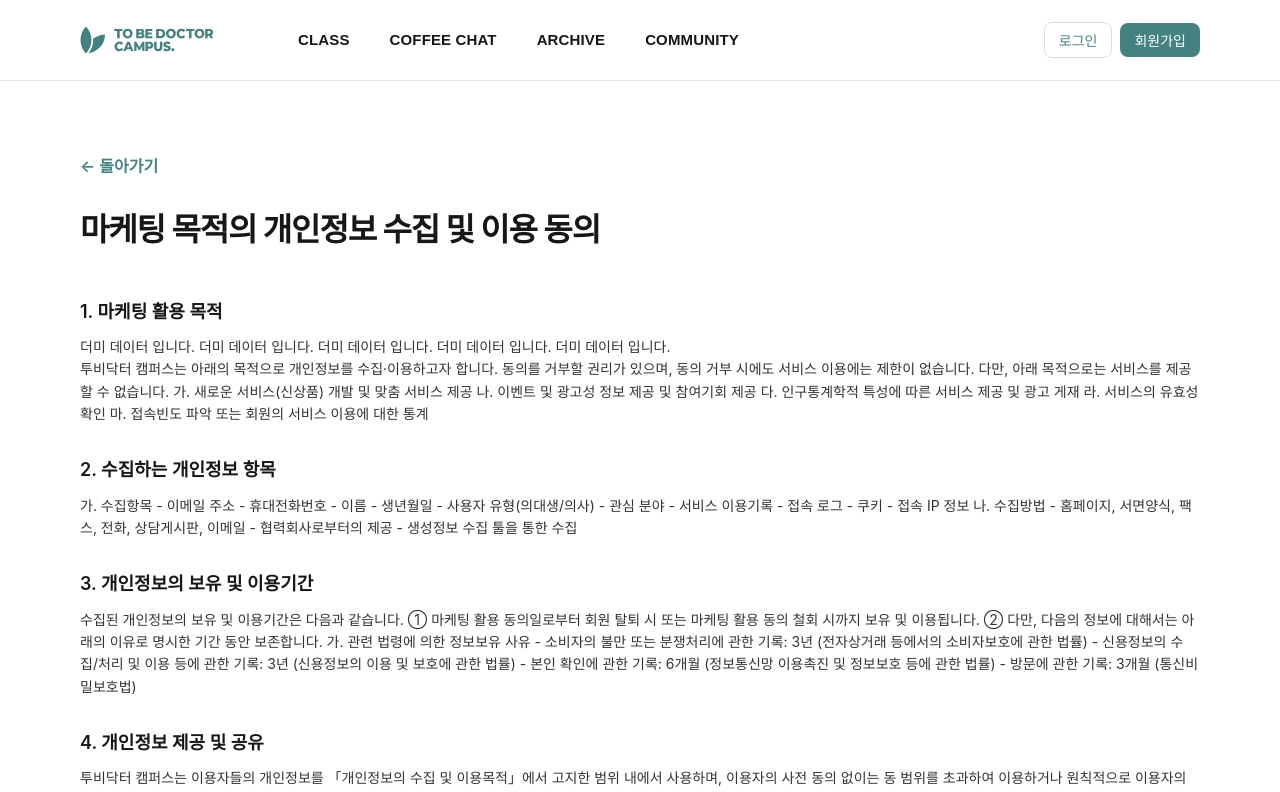
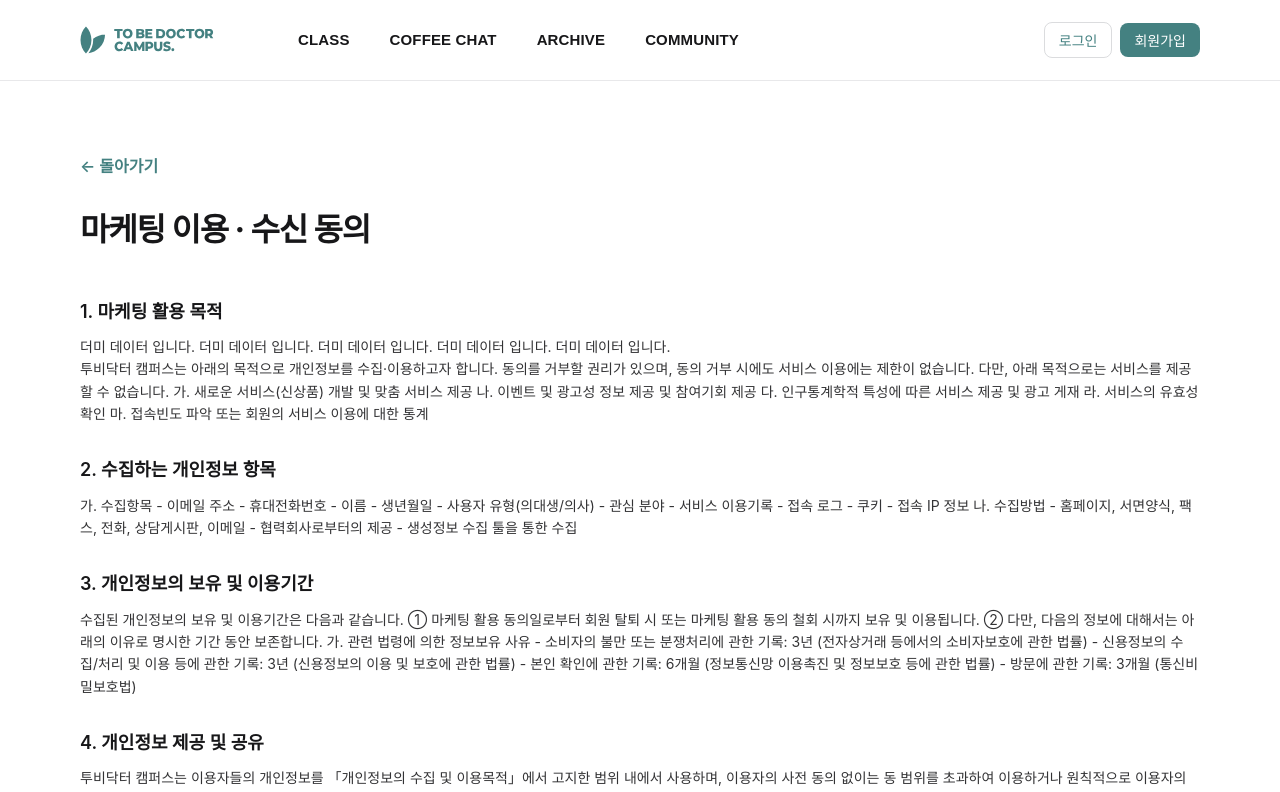
Before and after one commit to efforthye/tobe-doctor-campus, a React (Create React App) app: page /marketing-consent in a window 1280 px wide. Shown: the top 792 px of the page. Built offline with nearby package versions, Linux system fonts and the light colour scheme; a web font is replaced by a local one.

Commit message:
style: terms hover

```diff
--- a/src/pages/terms/MarketingConsent.tsx
+++ b/src/pages/terms/MarketingConsent.tsx
@@ -29,7 +29,7 @@ const MarketingConsent: React.FC = () => {
           ← 돌아가기
         </BackButton>
         <SloganSection>
-          <SloganTitle>마케팅 목적의 개인정보 수집 및 이용 동의</SloganTitle>
+          <SloganTitle>마케팅 이용 · 수신 동의</SloganTitle>
         </SloganSection>
 
         <ContentContainer>
@@ -184,7 +184,7 @@ const BackButton = styled.button`
   margin-bottom: 24px;
 
   &:hover {
-    opacity: 0.8;
+    /* opacity: 0.8; */
   }
 `;
 
--- a/src/pages/terms/PrivacyPolicy.tsx
+++ b/src/pages/terms/PrivacyPolicy.tsx
@@ -29,7 +29,7 @@ const PrivacyPolicy: React.FC = () => {
           ← 돌아가기
         </BackButton>
         <SloganSection>
-          <SloganTitle>개인정보 수집 및 이용 동의</SloganTitle>
+          <SloganTitle>개인정보 수집 · 이용 동의</SloganTitle>
         </SloganSection>
 
         <ContentContainer>
@@ -192,7 +192,7 @@ const BackButton = styled.button`
   margin-bottom: 24px;
 
   &:hover {
-    opacity: 0.8;
+    /* opacity: 0.8; */
   }
 `;
 
--- a/src/pages/terms/TermsOfService.tsx
+++ b/src/pages/terms/TermsOfService.tsx
@@ -146,7 +146,7 @@ const BackButton = styled.button`
   margin-bottom: 24px;
 
   &:hover {
-    opacity: 0.8;
+    /* opacity: 0.8; */
   }
 `;
 
```
